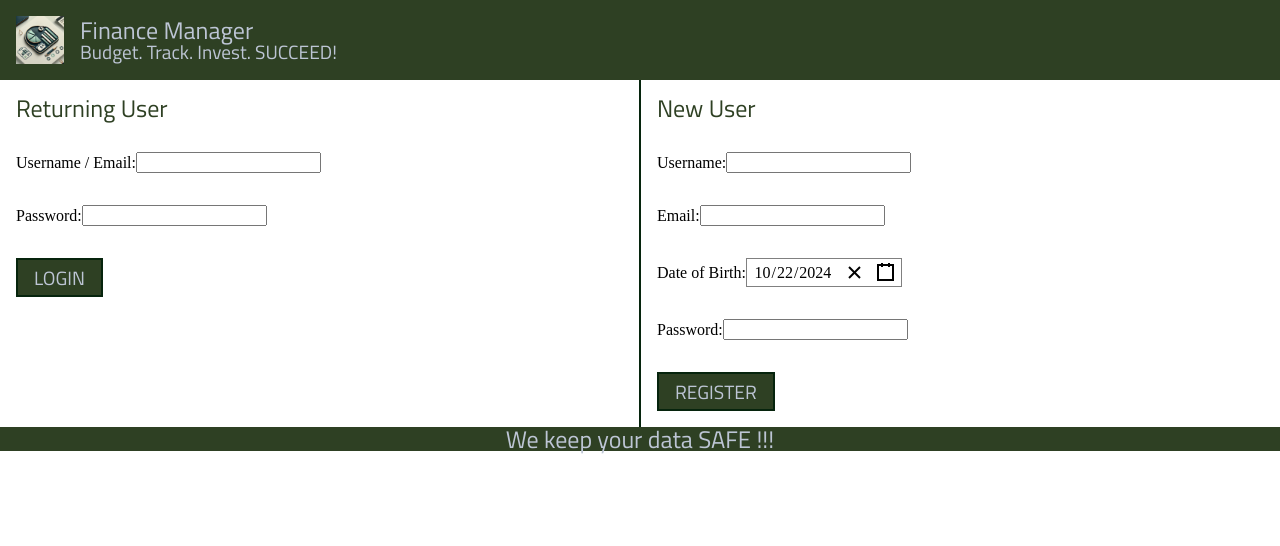
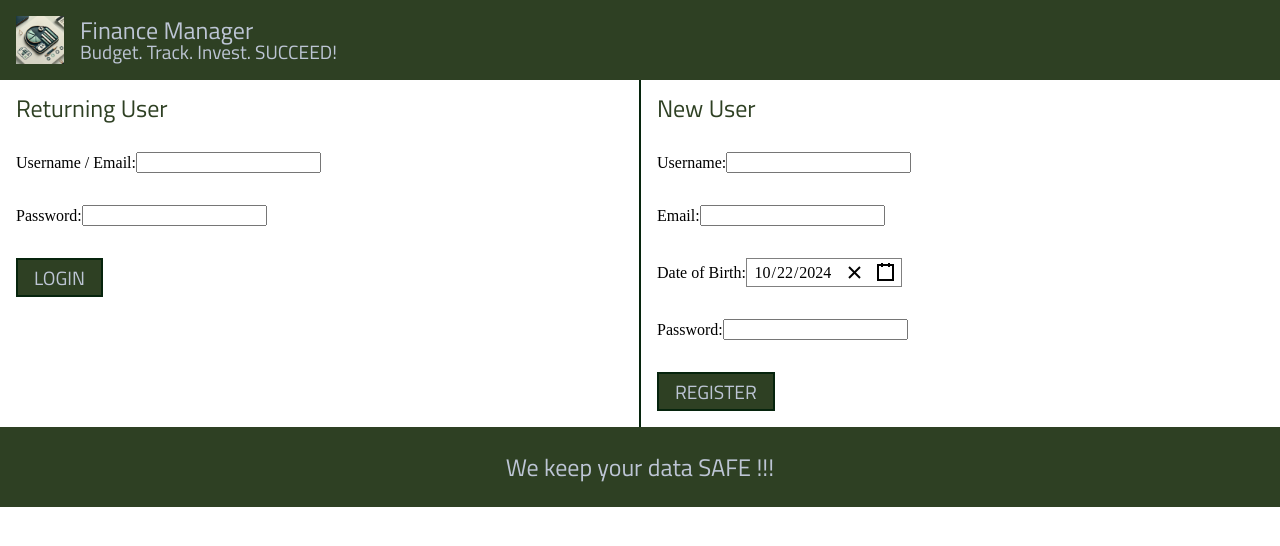
Before and after one commit to HimaniDesai/finance_manager-client, a React (Vite) app: page /login in a window 1280 px wide. Shown: the top 546 px of the page. Built offline with nearby package versions, Linux system fonts and the light colour scheme.

Commit message:
Fixing the style conflict

```diff
--- a/src/pages/LandingPage/LandingPage.jsx
+++ b/src/pages/LandingPage/LandingPage.jsx
@@ -73,7 +73,7 @@ export default function LandingPage() {
                 </div>
             </form>
         </div>
-        <div className="footer">
+        <div className="footer-title">
             We keep your data SAFE !!!
         </div>
         </>
--- a/src/pages/LandingPage/LandingPage.scss
+++ b/src/pages/LandingPage/LandingPage.scss
@@ -174,7 +174,7 @@
     }
 }
 
-.footer {
+.footer-title {
     display: flex;
     justify-content: center;
     align-items: center;
```
